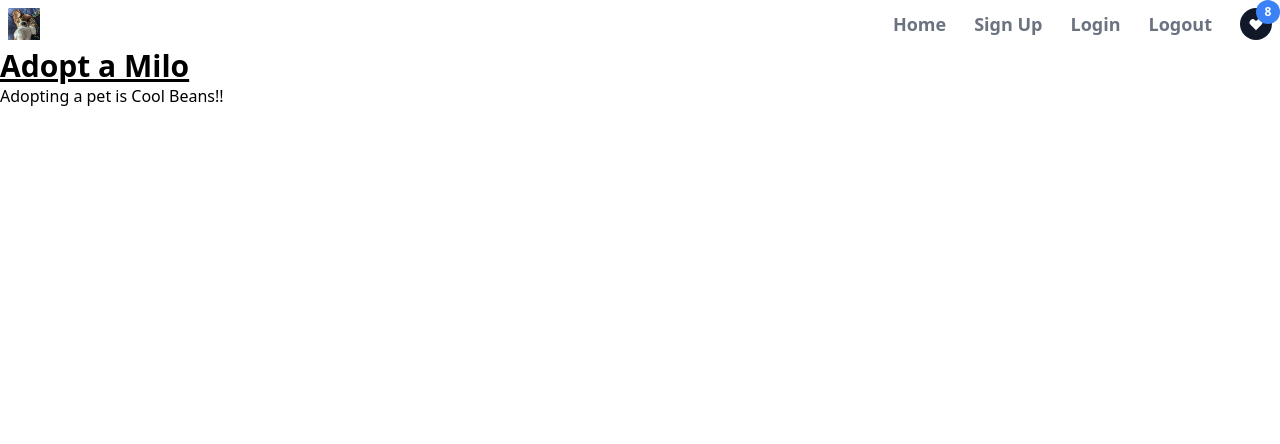
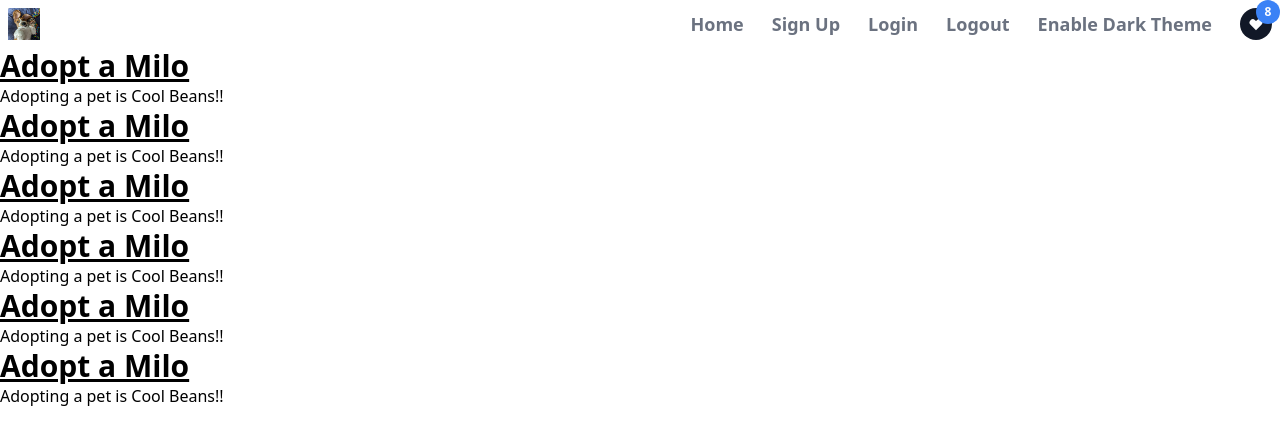
Before and after one commit to vickyruud/adopt-a-milo, a React (Create React App) app: page / in a window 1280 px wide. Shown: the top 444 px of the page. Built offline with nearby package versions, Linux system fonts and the light colour scheme.

Commit message:
add dark theme

```diff
--- a/src/App.js
+++ b/src/App.js
@@ -6,26 +6,47 @@ export const SiteContext = React.createContext();
 
 function App() {
 
-  const [dark, setDark] = useState(false)
+  //handles value for dark theme
+  const [dark, setDark] = useState(false);
 
-
-
-
+  //holds context values
   const siteContextValue = {
     dark,
     setDark
   }
 
+
+
   return (
     <SiteContext.Provider value={siteContextValue}>
-      <div>
+      <div className={dark ? 'bg-black' : null}>
         <NavBar/>
-        <div className="container">
-          <article>
-            <h1 className="text-3xl font-bold underline">Adopt a Milo </h1>
+          <article className={(dark ? "text-white " : null)}>
+            <h1 className={ (dark ? "text-white " : null) + " text-3xl font-bold underline"}>Adopt a Milo </h1>
+            Adopting a pet is Cool Beans!!
+        </article >
+        <article className={(dark ? "text-white " : null)}>
+            <h1 className={ (dark ? "text-white " : null) + " text-3xl font-bold underline"}>Adopt a Milo </h1>
+            Adopting a pet is Cool Beans!!
+        </article>
+        <article className={(dark ? "text-white " : null)}>
+            <h1 className={ (dark ? "text-white " : null) + " text-3xl font-bold underline"}>Adopt a Milo </h1>
+            Adopting a pet is Cool Beans!!
+        </article>
+        <article className={(dark ? "text-white " : null)}>
+            <h1 className={ (dark ? "text-white " : null) + " text-3xl font-bold underline"}>Adopt a Milo </h1>
+            Adopting a pet is Cool Beans!!
+        </article>
+        <article className={(dark ? "text-white " : null)}>
+            <h1 className={ (dark ? "text-white " : null) + " text-3xl font-bold underline"}>Adopt a Milo </h1>
             Adopting a pet is Cool Beans!!
           </article>
-        </div>
+          <article className={(dark ? "text-white " : null)}>
+            <h1 className={ (dark ? "text-white " : null) + " text-3xl font-bold underline"}>Adopt a Milo </h1>
+            Adopting a pet is Cool Beans!!
+          </article>
+
+
       </div>
     </SiteContext.Provider>
   )
--- a/src/components/NavBar.jsx
+++ b/src/components/NavBar.jsx
@@ -1,14 +1,23 @@
-import React, { useState } from 'react';
+import React, { useState, useContext } from 'react';
 import Favorite from './Favorite';
 import NavItem from './NavItem';
 import { HiMenuAlt3, HiMenuAlt2 } from "react-icons/hi";
+import { SiteContext } from '../App';
 
 function NavBar() {
 
-  const [showNav, setShowNav] = useState(false)
+  const [showNav, setShowNav] = useState(false);
+
+  const { dark, setDark } = useContext(SiteContext);
+
+  const handleDark = () => {
+    setDark(!dark);
+    setShowNav(!showNav);
+
+  }
 
   return (
-    <nav className='md:flex justify-between items-center bg-white sticky top-0 z-20'>
+    <nav className={(dark ? 'bg-black': 'bg-white') + ' md:flex justify-between items-center sticky top-0 z-20'}>
       <div className="flex items-center justify-between">
       <a href='/'>
         <img className='w-12 h-12 p-2' src='../milo.jpg' alt='logo' />
@@ -18,17 +27,16 @@ function NavBar() {
 
         {showNav ? <HiMenuAlt3
           onClick={() => setShowNav(!showNav)}
-          className='md:hidden block
-        w-10 h-10 p-2 cursor-pointer'/>  :<HiMenuAlt2
+          className={(dark ? 'text-white' : null) + ' md:hidden block w-10 h-10 p-2 cursor-pointer' } />  :<HiMenuAlt2
           onClick={() => setShowNav(!showNav)}
-          className='md:hidden block
-        w-10 h-10 p-2 cursor-pointer'/>}
+          className={(dark ? 'text-white' : null) + ' md:hidden block w-10 h-10 p-2 cursor-pointer' }/>}
       </div>
       <ul className={(showNav ? "left-0" : "-left-full") + " md:static fixed  bottom-0 top-12 md:flex md:space-x-7 items-center md:bg-transparent md:text-gray-500 bg-gray-900 bg-opacity-90 md:w-auto w-10/12 text-white md:space-y-0 space-y-5 p-2 transition-left"}>
         <NavItem content="Home" href="/home" />
         <NavItem content="Sign Up" href="/signup" />
         <NavItem content="Login" href="/signin" />
         <NavItem content="Logout" href="/logout" />
+        <button onClick={() => handleDark()}  className={(dark ? 'text-white' : null) +  ' text-lg font-semibold'}>Enable Dark Theme</button>
         <Favorite className="hidden md:flex" count={8} />
 
       </ul>
--- a/src/components/NavItem.jsx
+++ b/src/components/NavItem.jsx
@@ -1,8 +1,13 @@
-import React from 'react';
+import React, { useContext } from 'react';
+import { SiteContext } from '../App';
 
-function NavItem({content, href}) {
+
+function NavItem({ content, href }) {
+
+  const { dark } = useContext(SiteContext);
+
   return (
-    <li className='text-lg font-semibold'>
+    <li className={(dark ? 'text-white' : null) + ' text-lg font-semibold'}>
       <a href={href}>{content}</a>
     </li>
   )
```
Also changed, not shown: src/components/Favorite.jsx (+4 -3 lines).
